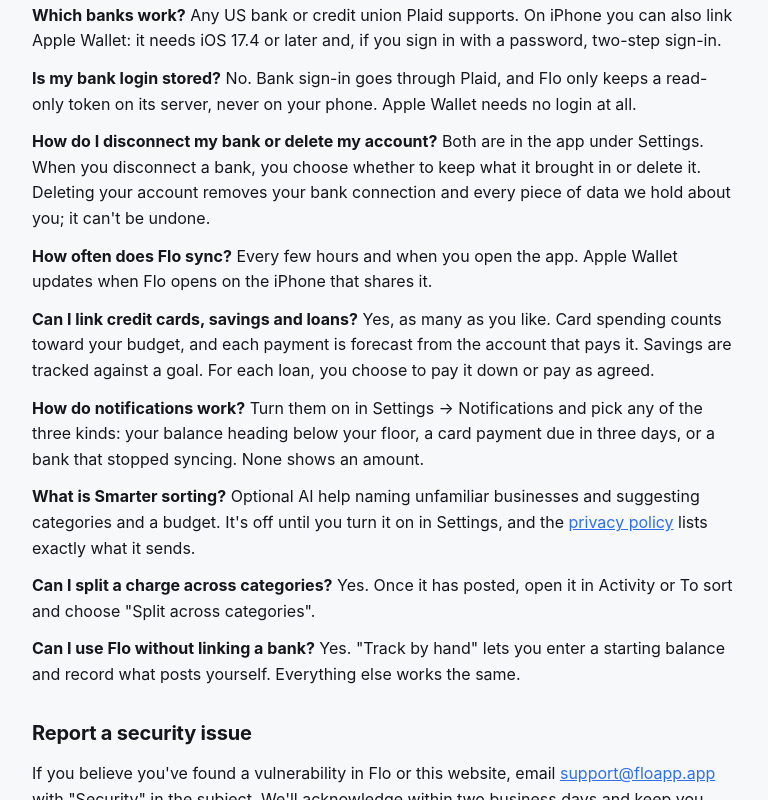
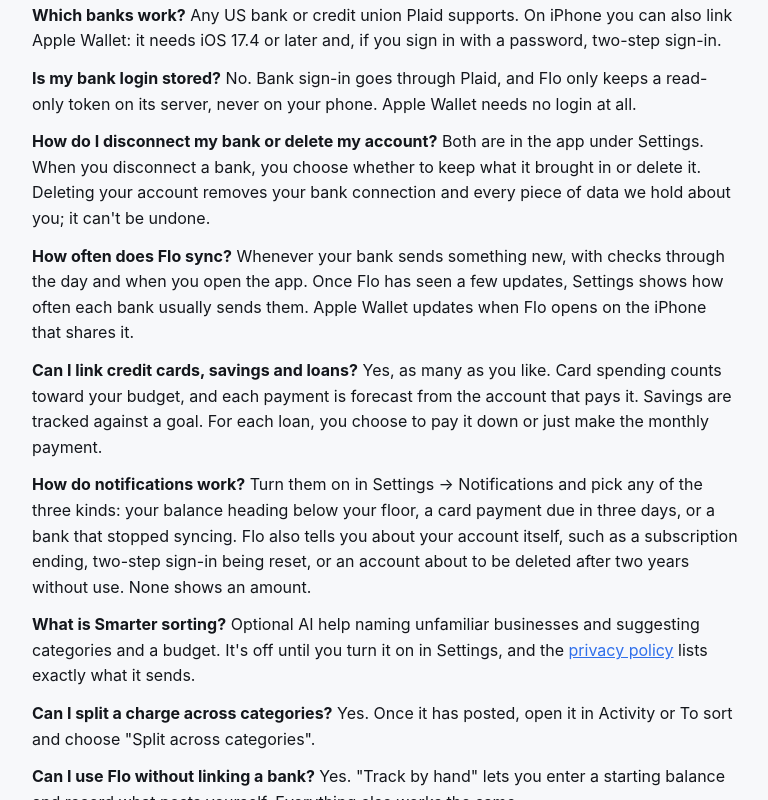
Before and after one commit to justjoshinllc/floapp-site, a plain HTML site: page support.html in a window 1280 px wide. Shown: the part 542-1342 px from the top of the page, without its empty margins (138-906 px from the left). Drawn offline with Linux system fonts and the light colour scheme.

Commit message:
Site: brought in line with the app, and duplicate charges mentioned
About: Flo isn't an investing app or a bank, but it does show investment
accounts and net worth now, so "not a net-worth tracker" came out; "more than
a thousand tests" in place of "hundreds".

Support: syncing happens when the bank sends something new, with checks
through the day and on opening, and Settings shows each bank's usual rhythm;
the loan choice is "pay it down" or "just make the monthly payment", as the
app says it; notifications mention the account notices Flo also sends.

Homepage: the notifications answer mentions account notices; "Bills matched to
what posts" says a bill charged a second time in a month is caught and asked
about (charged twice, or a new subscription).

Co-Authored-By: Claude Opus 5.5 <noreply@anthropic.com>
Claude-Session: https://claude.ai/code/session_01UiP6KADRHM9mkW8wZhm2bM

```diff
--- a/support.html
+++ b/support.html
@@ -36,9 +36,9 @@
   <p><b>Which banks work?</b> Any US bank or credit union Plaid supports. On iPhone you can also link Apple Wallet: it needs iOS 17.4 or later and, if you sign in with a password, two-step sign-in.</p>
   <p><b>Is my bank login stored?</b> No. Bank sign-in goes through Plaid, and Flo only keeps a read-only token on its server, never on your phone. Apple Wallet needs no login at all.</p>
   <p><b>How do I disconnect my bank or delete my account?</b> Both are in the app under Settings. When you disconnect a bank, you choose whether to keep what it brought in or delete it. Deleting your account removes your bank connection and every piece of data we hold about you; it can't be undone.</p>
-  <p><b>How often does Flo sync?</b> Every few hours and when you open the app. Apple Wallet updates when Flo opens on the iPhone that shares it.</p>
-  <p><b>Can I link credit cards, savings and loans?</b> Yes, as many as you like. Card spending counts toward your budget, and each payment is forecast from the account that pays it. Savings are tracked against a goal. For each loan, you choose to pay it down or pay as agreed.</p>
-  <p><b>How do notifications work?</b> Turn them on in Settings → Notifications and pick any of the three kinds: your balance heading below your floor, a card payment due in three days, or a bank that stopped syncing. None shows an amount.</p>
+  <p><b>How often does Flo sync?</b> Whenever your bank sends something new, with checks through the day and when you open the app. Once Flo has seen a few updates, Settings shows how often each bank usually sends them. Apple Wallet updates when Flo opens on the iPhone that shares it.</p>
+  <p><b>Can I link credit cards, savings and loans?</b> Yes, as many as you like. Card spending counts toward your budget, and each payment is forecast from the account that pays it. Savings are tracked against a goal. For each loan, you choose to pay it down or just make the monthly payment.</p>
+  <p><b>How do notifications work?</b> Turn them on in Settings → Notifications and pick any of the three kinds: your balance heading below your floor, a card payment due in three days, or a bank that stopped syncing. Flo also tells you about your account itself, such as a subscription ending, two-step sign-in being reset, or an account about to be deleted after two years without use. None shows an amount.</p>
   <p><b>What is Smarter sorting?</b> Optional AI help naming unfamiliar businesses and suggesting categories and a budget. It's off until you turn it on in Settings, and the <a href="/privacy">privacy policy</a> lists exactly what it sends.</p>
   <p><b>Can I split a charge across categories?</b> Yes. Once it has posted, open it in Activity or To sort and choose "Split across categories".</p>
   <p><b>Can I use Flo without linking a bank?</b> Yes. "Track by hand" lets you enter a starting balance and record what posts yourself. Everything else works the same.</p>
```
Also changed, not shown: about.html (+2 -2 lines), index.html (+2 -2 lines).
